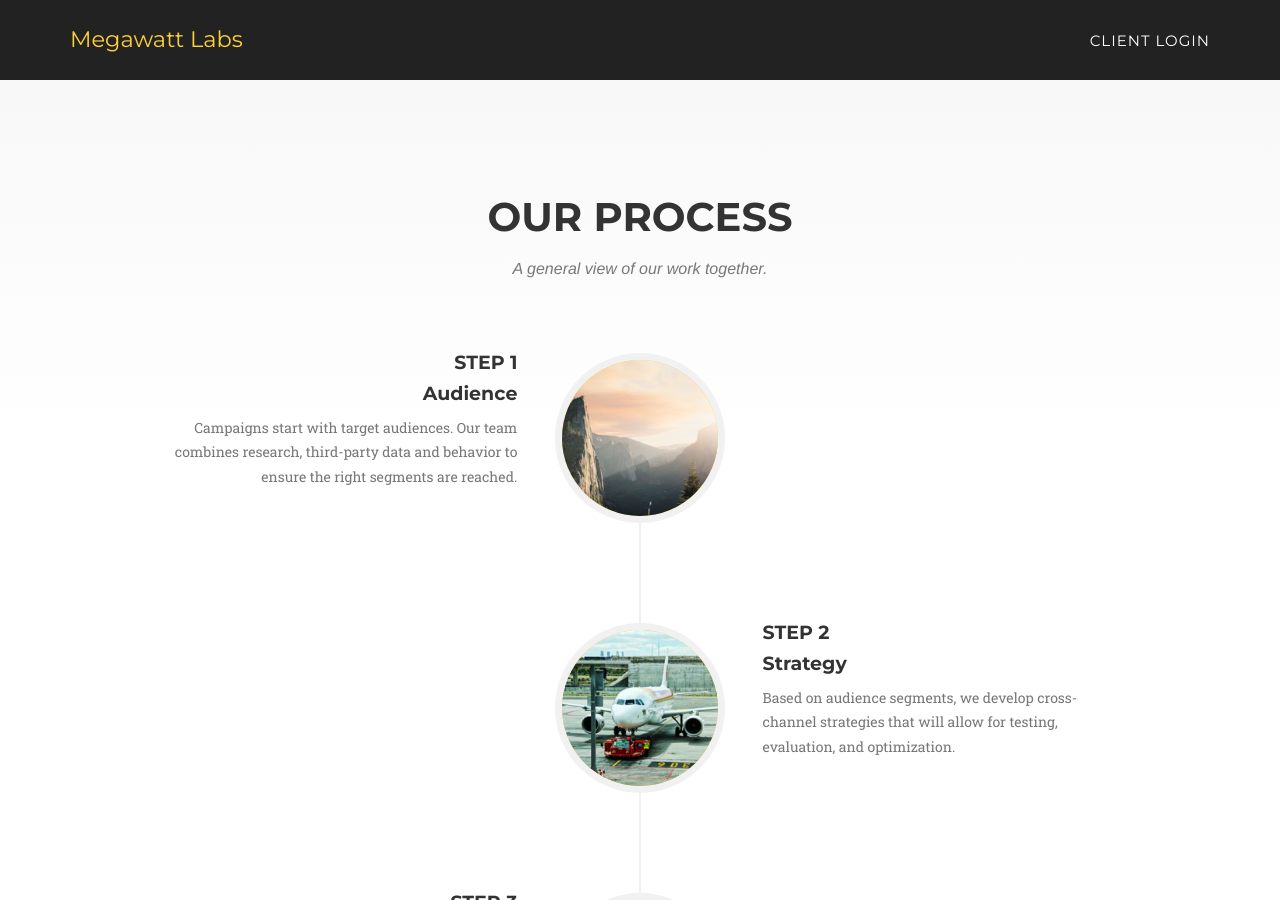
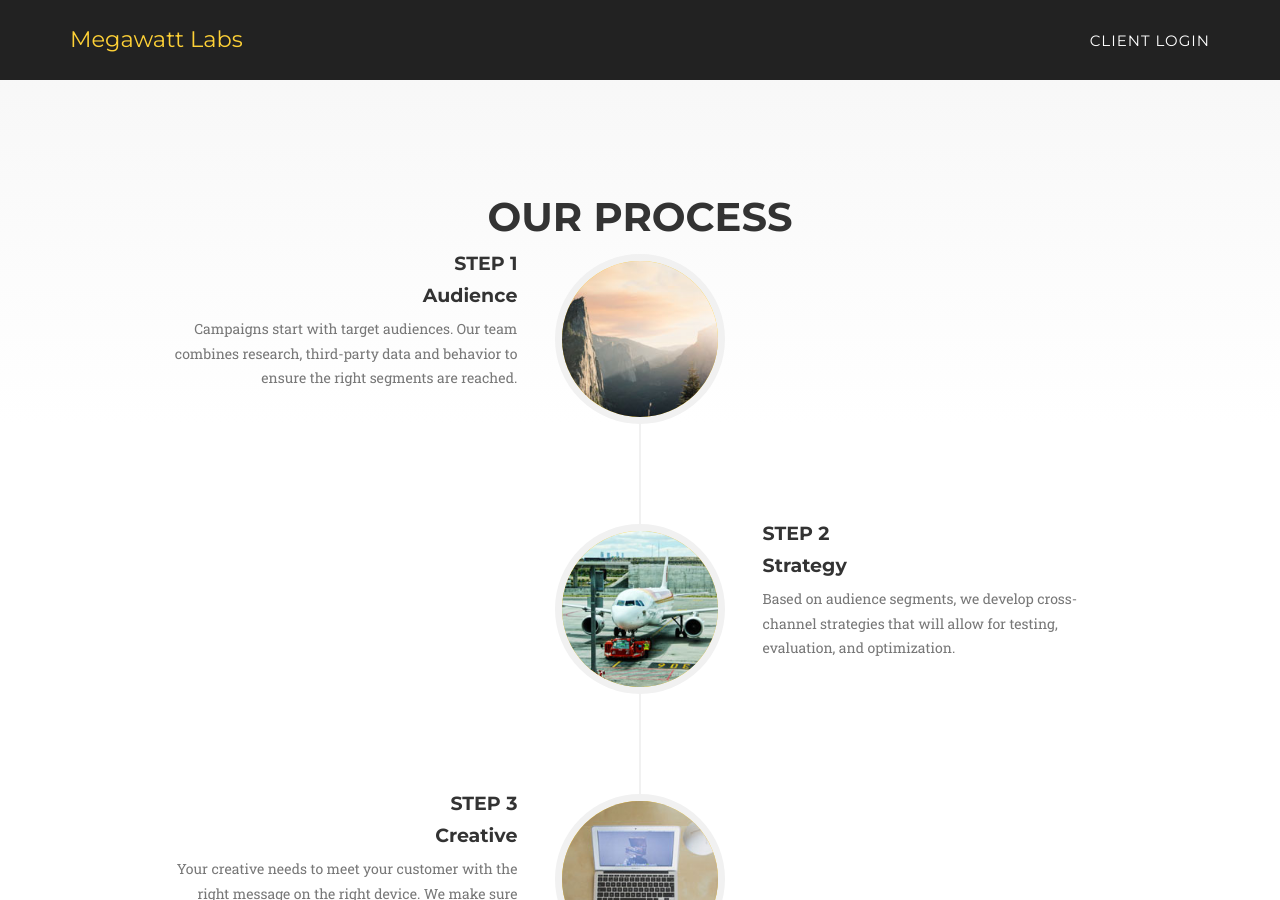
Before and after one commit to MegawattLabs/gomegawatt.com, a Jekyll site: the page built from index.html, in a window 1280 px wide and 900 px high, scrolled down 1529 px. Built offline with Jekyll 4.4.1, drawn with Linux system fonts in a browser that asks for light colours; some web fonts are replaced.

Commit message:
Remove process sub-headline

```diff
--- a/_includes/process.html
+++ b/_includes/process.html
@@ -3,7 +3,7 @@
             <div class="row">
                 <div class="col-lg-12 text-center">
                     <h2 class="section-heading">Our process</h2>
-                    <h3 class="section-subheading text-muted">A general view of our work together.</h3>
+                    <!--<h3 class="section-subheading text-muted">A general view of our work together.</h3>-->
                 </div>
             </div>
             <div class="row">
```
